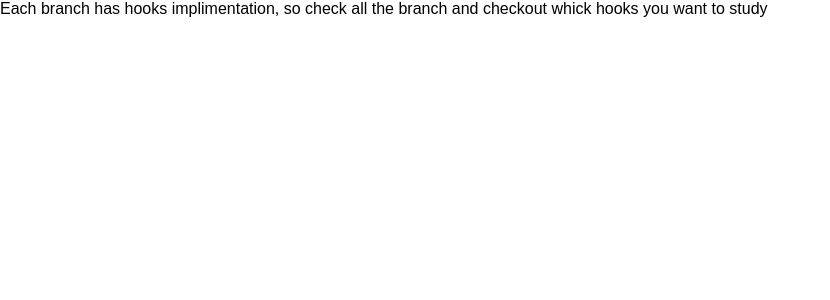
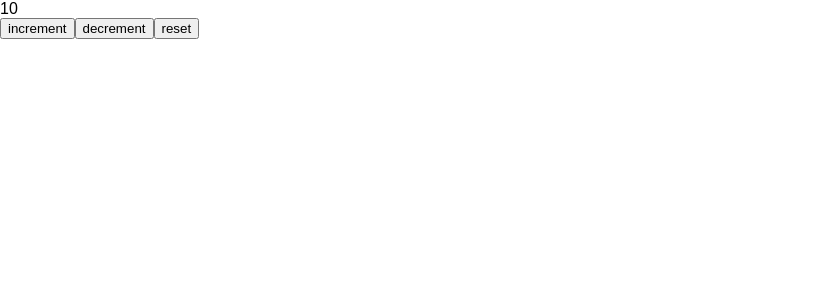
Before and after one commit to bitnbyt/all-about-hooks, a React (Create React App) app: page / in a window 1280 px wide. Shown: the top 300 px of the page, without its empty margins (0-830 px from the left). Built offline with nearby package versions, Linux system fonts and the light colour scheme.

Commit message:
simple example with useReducer to unserstand the syntex. Next lets make todo app to better understand why we need useReducer hook.

```diff
--- a/src/App.js
+++ b/src/App.js
@@ -1,10 +1,51 @@
-import React from 'react'
+import React, {useState, useEffect, useReducer, Fragment} from 'react'
+
+function init(intialState)  {
+  return {count: intialState.count}
+}
+
+function Counter({intialState}) {
+  //useReducer(reducer,intialState, init) => [state, dispatch]
+  // reducer(state, action) => newState
+  // action({type: '', payload // optional : })
+  console.log(intialState.count)
+  const [state, dispatch] = useReducer(reducer, intialState, init );
+
+  function demo(state,action) {
+    return {count: state.count - action.payload}
+  }
+
+  function reducer (state,action) {
+    switch (action.type) {
+      case 'increment':
+        (function () {
+          console.log("hello")
+          return {count: state.count + action.payload}
+        })()
+      case 'decrement':
+          // demo(state,action)
+        return {count: state.count - action.payload}
+      case 'reset':
+        return init(action.payload)
+      default:
+        throw new Error();
+    }
+  }
+
+  return (
+    <Fragment>
+      <div >
+        {state.count}
+      </div>
+      <button onClick={() => dispatch({type: 'increment', payload: 2})}>increment</button>
+      <button onClick={() => dispatch({type: 'decrement', payload: 2})}>decrement</button>
+      <button onClick={() => dispatch({type: 'reset', payload: intialState})}>reset</button>
+    </Fragment>
+  )
+}
 
 export default function App() {
   return (
-    <div>
-      Each branch has hooks implimentation, so check all
-       the branch and checkout whick hooks you want to study
-    </div>
+    <Counter intialState={{count : 10, "name": "Amit"}} />
   )
 }
```
